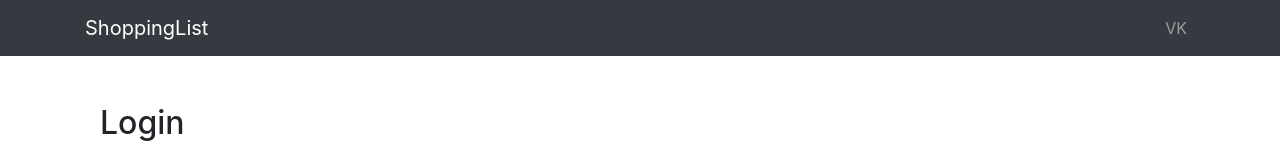
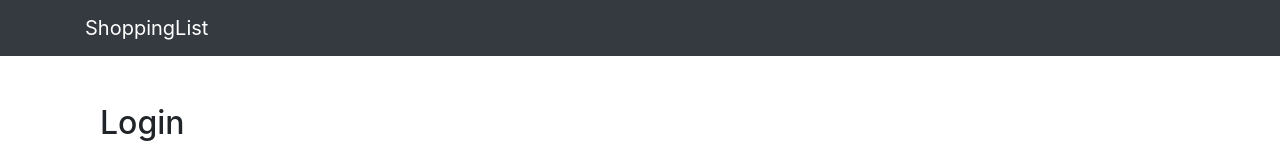
Before and after one commit to plagueinside/mearn-stack, a React (Create React App) app in the folder client/: page /login in a window 1280 px wide. Shown: the top 154 px of the page. Built offline with nearby package versions, Linux system fonts and the light colour scheme.

Commit message:
add logout

```diff
--- a/client/src/components/AppNavbar.js
+++ b/client/src/components/AppNavbar.js
@@ -9,6 +9,7 @@ import {
   NavLink,
   Container
 } from 'reactstrap';
+import { connect } from 'react-redux';
 
 class AppNavbar extends Component {
   state = {
@@ -22,6 +23,7 @@ class AppNavbar extends Component {
   }
 
   render() {
+    const { loggedIn } = this.props;
     return (
       <div>
         <Navbar color="dark" dark expand="sm" className="mb-5">
@@ -29,17 +31,21 @@ class AppNavbar extends Component {
             <NavbarBrand href="/">
               ShoppingList
             </NavbarBrand>
+            {loggedIn &&
               <NavbarToggler onClick={this.toogle}>
               </NavbarToggler>
+            }
+            {loggedIn &&
               <Collapse isOpen={this.state.isOpen} navbar>
                 <Nav className='ml-auto' navbar>
                   <NavItem>
-                  <NavLink href="https://vk.com/">
-                    VK
+                    <NavLink href="/login">
+                      Logout
                     </NavLink>
                   </NavItem>
                 </Nav>
               </Collapse>
+            }
           </Container>
         </Navbar>
       </div>
@@ -47,4 +53,11 @@ class AppNavbar extends Component {
   }
 }
 
-export default AppNavbar;
+const mapStateToProps = state => {
+	const { loggedIn } = state.authentication;
+	return {
+		loggedIn
+	};
+}
+
+export default connect(mapStateToProps)(AppNavbar);
```
Lines whose indentation alone changed are shown as unchanged.
